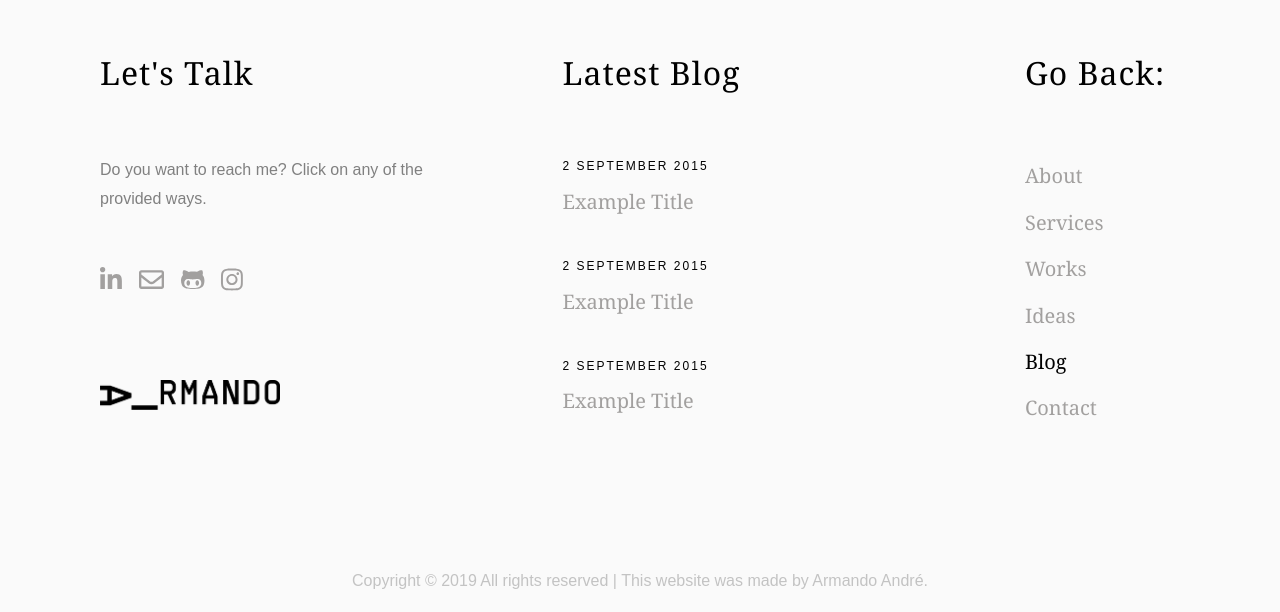
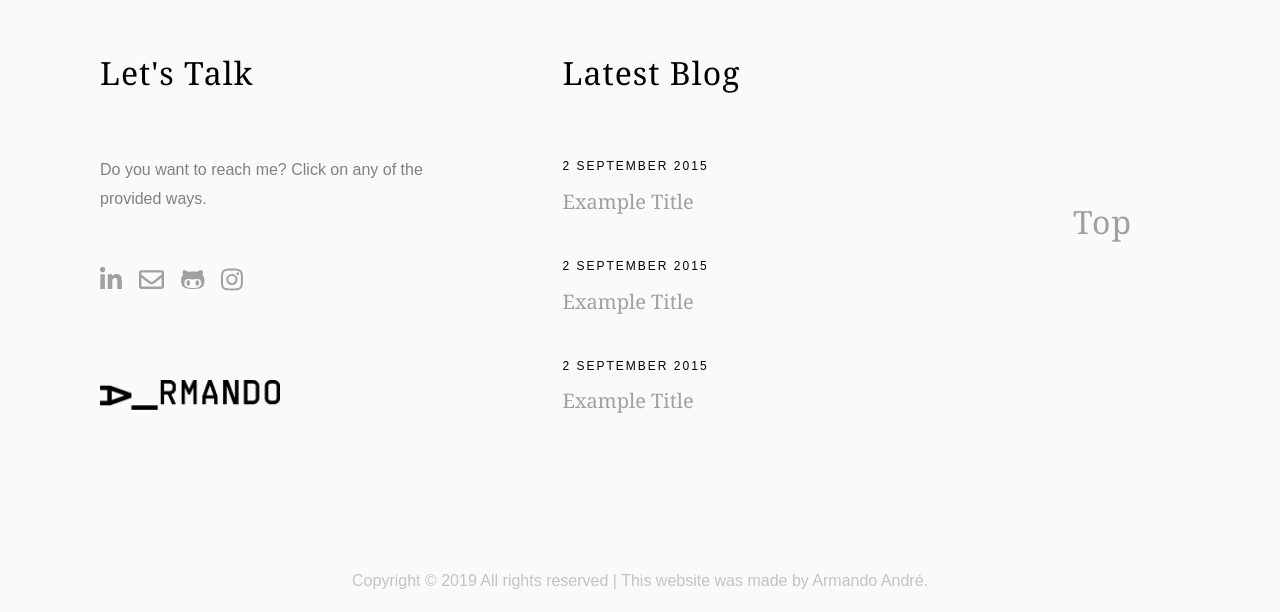
Before and after one commit to armando-andre/gatsby-personal-portfolio, a Gatsby site: page /blog in a window 1280 px wide. Shown: the part 3120-3732 px from the top of the page. Built offline with nearby package versions, Linux system fonts and the light colour scheme; Gatsby itself is replaced by a stand-in of ours.

Commit message:
back to top footer button

```diff
--- a/src/components/footer.js
+++ b/src/components/footer.js
@@ -4,22 +4,40 @@ import { useStaticQuery, graphql } from "gatsby";
 import Fade from 'react-reveal/Fade';
 import AniLink from "gatsby-plugin-transition-link/AniLink";
 
+import '../styles/footer.css'
+
 import FontAwesomeIcon from "../components/aboutIcons";
 
-const activeStyle = {
-  color: 'black'
+const topAlign = {
+  height: '25rem',
+  display: 'flex',
+  justifyContent: 'center',
+  alignItems: 'center'
 }
 
 const imageWidth = {
   width: '180px'
 }
 
-const margin = {
-  marginBottom: '.8rem'
+const copyrightMargin = {
+  marginTop: '2rem'
 }
 
-const copyrightMargin = {
-  marginTop: '2rem'
+var mybutton = document.getElementById("topButton");
+
+window.onscroll = function() {scrollFunction()};
+
+function scrollFunction() {
+  if (document.body.scrollTop > 20 || document.documentElement.scrollTop > 20) {
+    return true
+  } else {
+    return false
+  }
+}
+
+function topFunction() {
+  document.body.scrollTop = 0;
+  document.documentElement.scrollTop = 0;
 }
 
 const Footer = () => {
@@ -77,38 +95,8 @@ const Footer = () => {
                   </div>
                 </div>
               </div>
-              <div className="col-md-2">
-                <h2>Go Back:</h2>
-                <div className="f-entry-refactored">
-                  <div className="desc">
-                    <h3 style={margin}><AniLink paintDrip hex="#000000" activeStyle={activeStyle} className="footer-font-increaser" to="/about">About</AniLink></h3>
-                  </div>
-                </div>
-                <div className="f-entry-refactored">
-                  <div className="desc">
-                    <h3 style={margin}><AniLink paintDrip hex="#000000" activeStyle={activeStyle} className="footer-font-increaser" to="/services">Services</AniLink></h3>
-                  </div>
-                </div>
-                <div className="f-entry-refactored">
-                  <div className="desc">
-                    <h3 style={margin}><AniLink paintDrip hex="#000000" activeStyle={activeStyle} className="footer-font-increaser" to="/works">Works</AniLink></h3>
-                  </div>
-                </div>
-                <div className="f-entry-refactored">
-                  <div className="desc">
-                    <h3 style={margin}><AniLink paintDrip hex="#000000" activeStyle={activeStyle} className="footer-font-increaser" to="/ideas">Ideas</AniLink></h3>
-                  </div>
-                </div>
-                <div className="f-entry-refactored">
-                  <div className="desc">
-                    <h3 style={margin}><AniLink paintDrip hex="#000000" activeStyle={activeStyle} className="footer-font-increaser" to="/blog">Blog</AniLink></h3>
-                  </div>
-                </div>
-                <div className="f-entry-refactored">
-                  <div className="desc">
-                    <h3 style={margin}><AniLink paintDrip hex="#000000" activeStyle={activeStyle} className="footer-font-increaser" to="/contact">Contact</AniLink></h3>
-                  </div>
-                </div>
+              <div className="col-md-2" style={topAlign}>
+                <h2 onClick={topFunction} id="topButton">Top</h2>
               </div>
             </div>
             <div className="row">
--- /dev/null
+++ b/src/styles/footer.css
@@ -0,0 +1,9 @@
+#topButton  {
+  color: #A2A09F !important;
+  cursor: pointer;
+  transition: 0.5s;
+}
+
+#topButton:hover  {
+  color: #000 !important;
+}
```
Also changed, not shown: src/components/header.js (indentation only).
